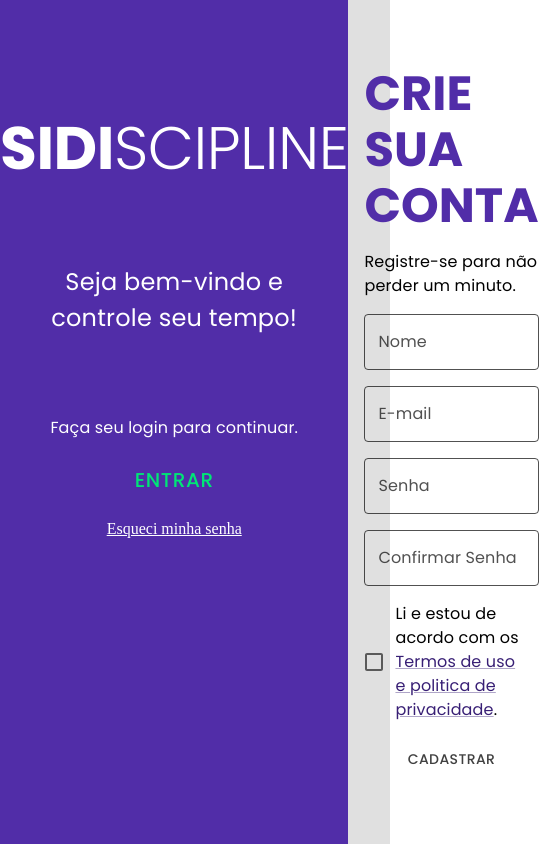
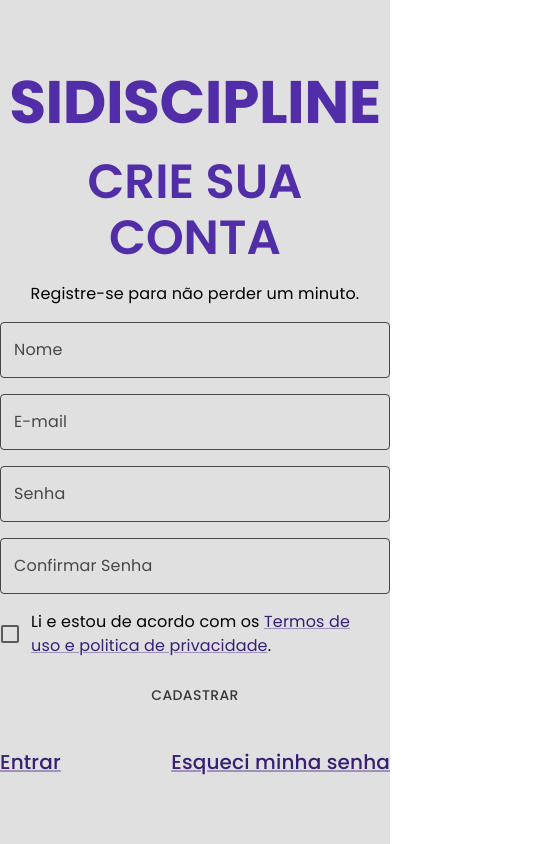
Before and after one commit to joao-felipe-alves-marinho/sidiscipline, a React (Vite) app: page /cadastro in a window 390 px wide. Shown: the whole page, 539 px wide, since content can reach past the window. Built offline with nearby package versions, Linux system fonts and the light colour scheme; no server answers.

Commit message:
pagina cadastro +responsivo

```diff
--- a/src/pages/auth/Cadastro.tsx
+++ b/src/pages/auth/Cadastro.tsx
@@ -1,4 +1,4 @@
-import { Box, Button, Checkbox, FormControl, FormControlLabel, FormHelperText, Link, Stack, TextField, Typography, useTheme } from '@mui/material';
+import { Box, Button, Checkbox, FormControl, FormControlLabel, FormHelperText, Link, Stack, TextField, Typography, useMediaQuery, useTheme } from '@mui/material';
 import { yupResolver } from '@hookform/resolvers/yup';
 import { useNavigate } from 'react-router-dom';
 import { useForm } from 'react-hook-form';
@@ -14,6 +14,9 @@ interface ICadastroDadosForm {
 
 export const Cadastro = () => {
     const theme = useTheme();
+    const xsDown = useMediaQuery(theme.breakpoints.down('xs'));
+    const smDown = useMediaQuery(theme.breakpoints.down('sm'));
+
     const navigate = useNavigate();
 
     const { signup, emails } = useAuthContext();
@@ -47,26 +50,56 @@ export const Cadastro = () => {
 
     return (
         <Box height='100%' width='100%' display='flex'>
+            {smDown ?
+                undefined :
                 <Box
                     height='100%'
                     width={theme.spacing(50)}
                     bgcolor='primary.main'
                     display='flex'
                     flexDirection='column'
+                    justifyContent='center'
                     alignItems='center'
                     color='primary.contrastText'
                 >
-                <Typography mt={14} variant='h2' color='inherit'><b>SIDI</b>SCIPLINE</Typography>
+                    <Typography variant='h2' color='inherit'><b>SIDI</b>SCIPLINE</Typography>
                     <Typography mx={6} mt={10} align='center' fontSize={theme.spacing(3)}>Seja bem-vindo e controle seu tempo!</Typography>
                     <Typography mt={10} mb={2}>Faça seu login para continuar.</Typography>
                     <Button href='/login' sx={{ width: theme.spacing(35), height: theme.spacing(6), fontSize: theme.spacing(2.5) }} color='secondary'>Entrar</Button>
                     <Link mt={2} color='inherit' underline='always' href='/recuperar-senha'>Esqueci minha senha</Link>
 
                 </Box>
-            <Box flex={1} display='flex' justifyContent='center' alignItems='center' m={2}>
+            }
+            <Box flex={1} display='flex' justifyContent='center' alignItems='center' m={smDown ? 0 : 2}>
                 <Stack spacing={2} component='form' onSubmit={handleSubmit(onSubmit)}>
-                    <Typography color='primary' variant='h3'><b>CRIE SUA CONTA</b></Typography>
-                    <Typography mt={1} mb={4}>Registre-se para não perder um minuto.</Typography>
+
+                    {smDown ?
+                        <Typography
+                            color='primary'
+                            variant={xsDown ? 'h4' : 'h2'}
+                            align='center'
+                            fontWeight='bold'
+                        >
+                            SIDISCIPLINE
+                        </Typography>
+                        : undefined
+                    }
+
+                    <Typography
+                        color='primary'
+                        variant={xsDown ? 'h5' : 'h3'}
+                        fontWeight='600'
+                        align={smDown ? 'center' : undefined}
+                    >
+                        CRIE SUA CONTA
+                    </Typography>
+                    <Typography
+                        mt={1}
+                        mb={4}
+                        align={smDown ? 'center' : undefined}
+                    >
+                        Registre-se para não perder um minuto.
+                    </Typography>
 
                     <TextField
                         label='Nome'
@@ -112,6 +145,30 @@ export const Cadastro = () => {
                         <FormHelperText>{errors.termsAndServices?.message}</FormHelperText>
                     </FormControl>
                     <Button type='submit' color='secondary' disabled={!isDirty || !isValid} >Cadastrar</Button>
+                    {smDown ?
+                        <Box display='flex' justifyContent='space-between'>
+
+                            <Link
+                                mt={2}
+                                color='primary.dark'
+                                underline='always'
+                                href='/login'
+                                variant='h6'
+                            >
+                                Entrar
+                            </Link>
+                            <Link
+                                mt={2}
+                                color='primary.dark'
+                                underline='always'
+                                href='/recuperar-senha'
+                                variant='h6'
+                            >
+                                Esqueci minha senha
+                            </Link>
+                        </Box>
+                        : undefined
+                    }
                 </Stack>
             </Box>
         </Box >
```
Lines whose indentation alone changed are shown as unchanged.
